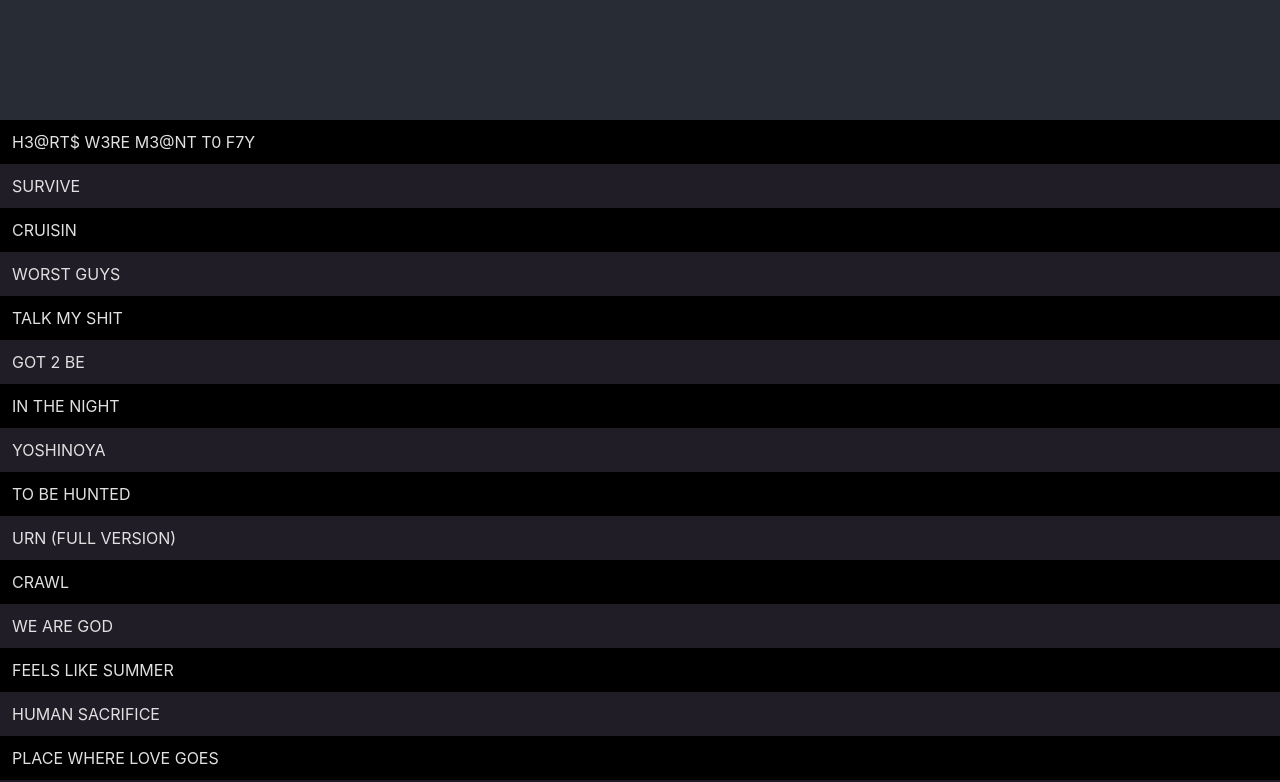
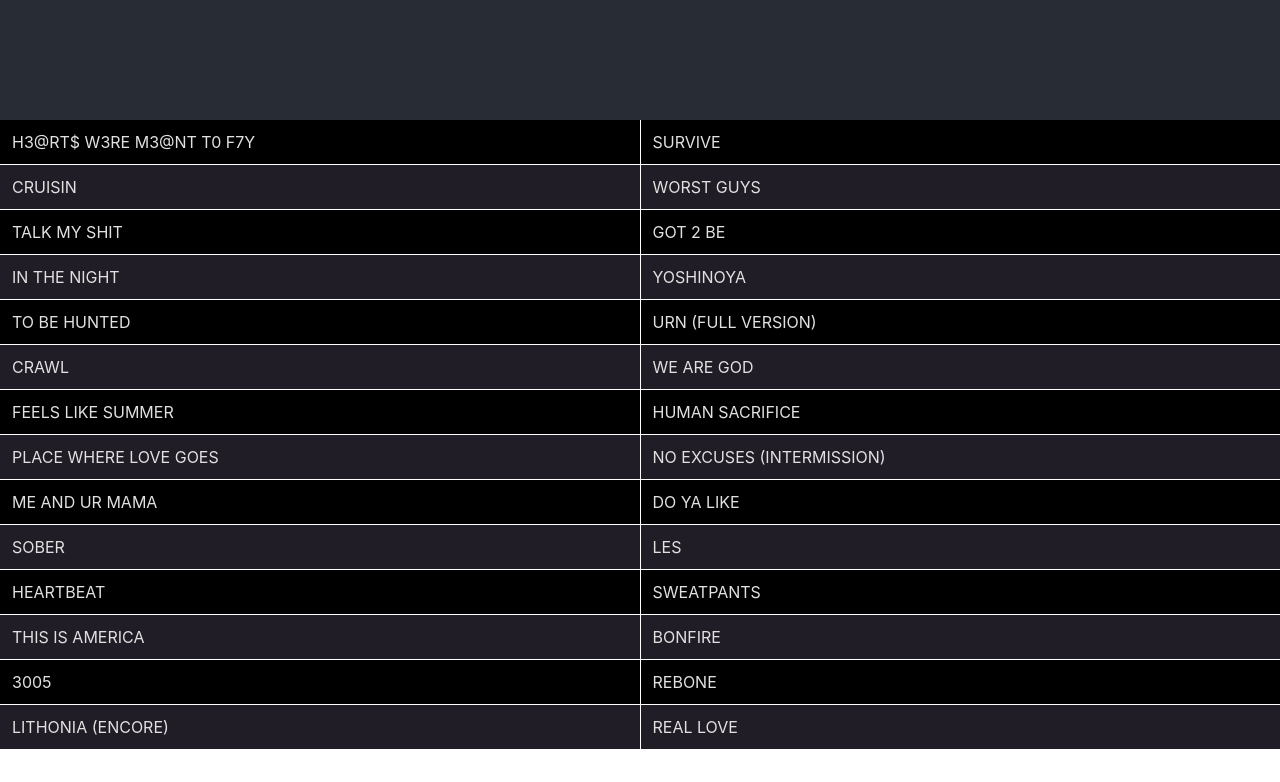
Before and after one commit to adanaltamira/setlist-select, a React (Create React App) app: page / in a window 1280 px wide. Shown: the part 680-1462 px from the top of the page. Built offline with nearby package versions, Linux system fonts and the light colour scheme.

Commit message:
Responsive layout for checklist and add logo for a footer

```diff
--- a/src/components/CheckboxList.css
+++ b/src/components/CheckboxList.css
@@ -5,6 +5,16 @@
 .checkbox-list {
   margin-bottom: 35px;
   overflow-y: auto;
+  display: grid;
+  grid-template-columns: 1fr;
+  gap: 0;
+}
+
+@media (min-width: 880px) {
+  .checkbox-list {
+    grid-template-columns: 1fr 1fr;
+    gap: 1px;
+  }
 }
 
 .list-item-container {
@@ -21,6 +31,18 @@
 
 .list-item-container:nth-child(even) {
   background-color: #201D26;
+}
+
+@media (min-width: 880px) {
+  .list-item-container:nth-child(4n-3),
+  .list-item-container:nth-child(4n-2) {
+    background-color: #000;
+  }
+
+  .list-item-container:nth-child(4n-1),
+  .list-item-container:nth-child(4n) {
+    background-color: #201D26;
+  }
 }
 
 .list-item-container:hover {
```
Also changed, not shown: src/stories/Page.jsx (+6 -0 lines), src/stories/button.css (+1 -1 lines), src/stories/page.css (+16 -1 lines), src/stories/assets/logo.png (added).
